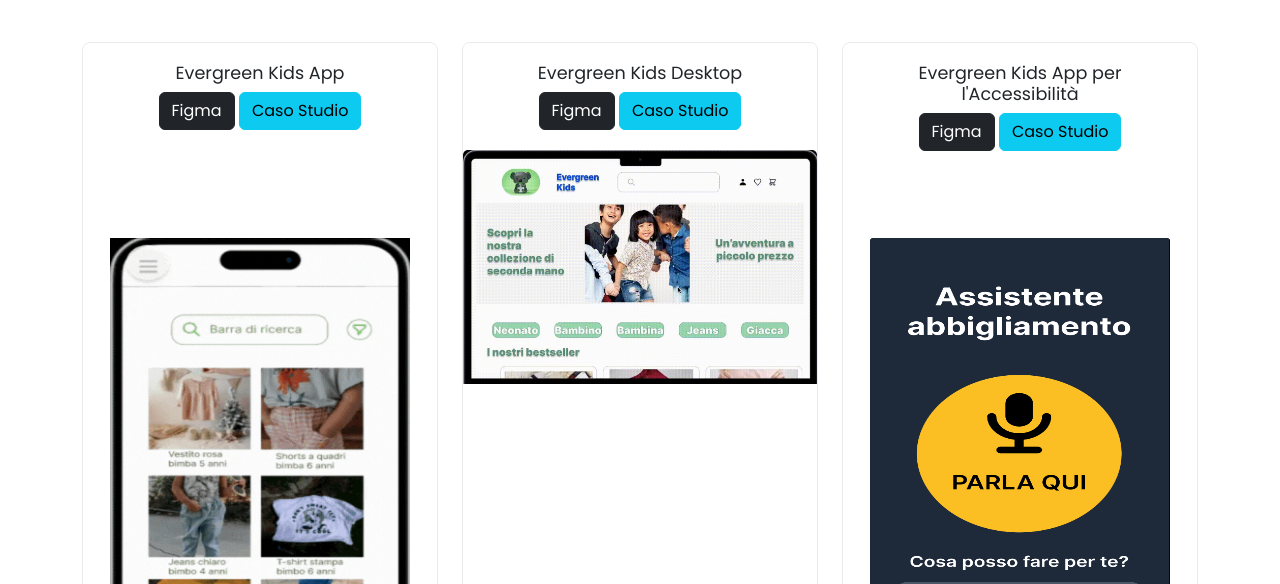
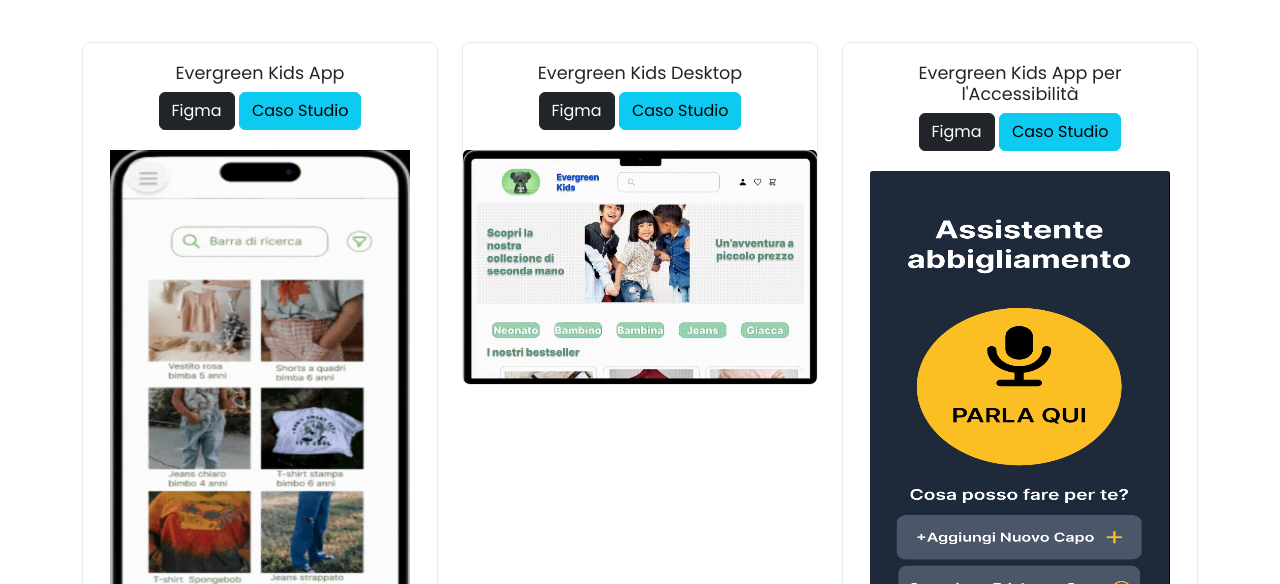
Before and after one commit to stefaniacolasanto/portfolio, a plain HTML site: page index.html in a window 1280 px wide. Shown: the part 579-1163 px from the top of the page. Drawn offline with nearby package versions, Linux system fonts and the light colour scheme.

Commit message:
fixed cards height

```diff
--- a/index.html
+++ b/index.html
@@ -61,7 +61,7 @@
             <h2 class="mb-5 text-center"><strong>Progetti</strong></h2>
             <div class="row g-4 d-flex">
                 <div class="col-md-4">
-                    <div class="card project-card h-100">
+                    <div class="card project-card">
                         <div class="card-body text-center">
                             <h5 class="card-title">Evergreen Kids App</h5>
                             <a class="btn btn-dark" target="_blank" href="https://www.figma.com/proto/t7d0GuCvbtx35nX2rhr0Y9/APP-GOOGLE-UX-DESIGNER?node-id=20-2&t=oyVOQm0WtCQ1H5qR-1">Figma</a>
@@ -73,19 +73,19 @@
                     </div>
                 </div>
                 <div class="col-md-4">
-                    <div class="card project-card h-100">
+                    <div class="card project-card">
                         <div class="card-body text-center">
                             <h5 class="card-title">Evergreen Kids Desktop</h5>
                             <a class="btn btn-dark" target="_blank" href="https://www.figma.com/proto/BBCbURhRhhohn3ED6GCNB6/Mockups-sito-web?page-id=0%3A1&node-id=1-2&p=f&viewport=762%2C368%2C0.15&t=okJjj5WOAzMehzyx-1&scaling=min-zoom&content-scaling=fixed&starting-point-node-id=1%3A2">Figma</a>
                             <a class="btn btn-info" target="_blank" href="https://docs.google.com/presentation/d/1OurlJ1Lz3j9yboeBE4LlvHGnCmo-Scz0LFFwMLI6QDM/edit?usp=sharing">Caso Studio</a>
                         </div>
-                        <div style="margin-bottom:100%">
+                        <div>
                             <img src="desktop.jpg" class="card-img-top" alt="desktop">
                         </div>
                     </div>
                 </div>
                 <div class="col-md-4">
-                    <div class="card project-card h-100">
+                    <div class="card project-card">
                         <div class="card-body text-center">
                             <h5 class="card-title">Evergreen Kids App per l'Accessibilità</h5>
                             <a class="btn btn-dark" target="_blank" href="https://www.figma.com/proto/ATmPbvgcenBm9fjg4UgEQX/App-per-ipovedenti?page-id=0%3A1&node-id=15-27&p=f&viewport=5%2C36%2C0.35&t=k1dMnFoby8T0EO38-1&scaling=scale-down&content-scaling=responsive&starting-point-node-id=4%3A3">Figma</a>
```
